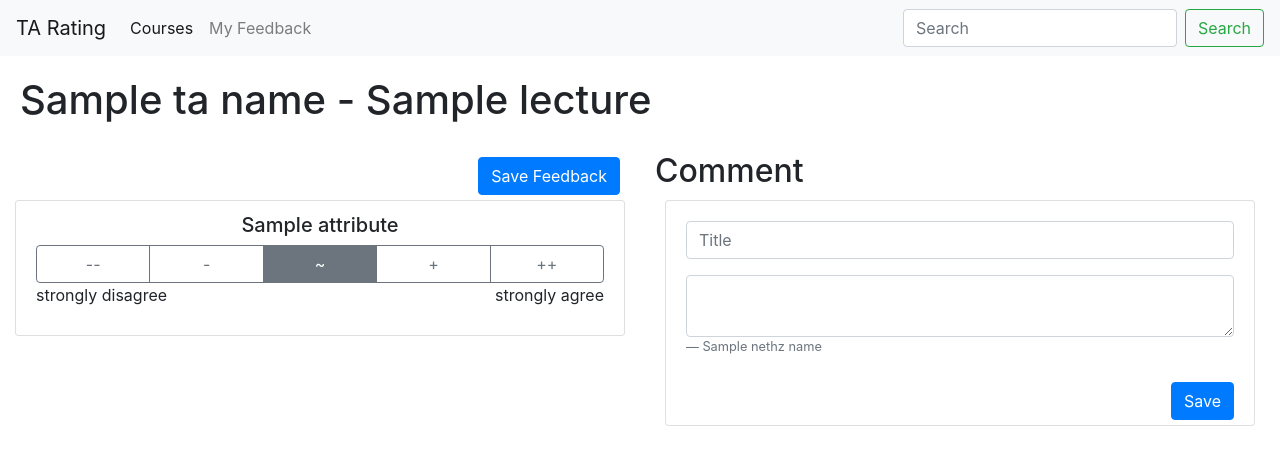
After one commit to lucidBrot/0xDEADBABE, a Flask app: template webserver/templates/main_profile_edit.html in a window 1280 px wide. The commit adds this page. Shown: the top 465 px of the page. Run offline with Flask 2, Linux system fonts and the light colour scheme; the template is opened without the code that fills it: most values are stand-ins (such as "Sample title", 1, 10 or a date in 2020); some libraries are stand-ins or nearby versions.

Commit message:
added template file for edit page

```diff
--- /dev/null
+++ b/webserver/templates/main_profile_edit.html
@@ -0,0 +1,207 @@
+<!DOCTYPE html>
+{#
+TA_name
+lecture
+attributes -> attribute.title
+nethzName
+#}
+<html>
+
+<head>
+    <script src="https://ajax.googleapis.com/ajax/libs/jquery/3.3.1/jquery.min.js"></script>
+    <script src="https://unpkg.com/popper.js/dist/umd/popper.min.js"></script>
+    <link rel="stylesheet" href="https://stackpath.bootstrapcdn.com/bootstrap/4.1.3/css/bootstrap.min.css"
+          integrity="sha384-MCw98/SFnGE8fJT3GXwEOngsV7Zt27NXFoaoApmYm81iuXoPkFOJwJ8ERdknLPMO" crossorigin="anonymous">
+    <script src="https://stackpath.bootstrapcdn.com/bootstrap/4.1.3/js/bootstrap.min.js"
+            integrity="sha384-ChfqqxuZUCnJSK3+MXmPNIyE6ZbWh2IMqE241rYiqJxyMiZ6OW/JmZQ5stwEULTy"
+            crossorigin="anonymous"></script>
+    <title>Courses
+    </title>
+
+    <script>
+
+        window.onload = function () {
+            if (window.jQuery) {
+                // jQuery is loaded
+                startWebsite();
+            } else {
+                // jQuery is not loaded
+                alert("jQuery doesn't Work");
+            }
+        }
+
+        function startWebsite() {
+            // With JQuery
+            $(function () {
+                $('[data-toggle="tooltip"]').tooltip()
+            });
+
+            $(function () {
+                $('[data-toggle="buttons"]').button()
+            });
+        }
+    </script>
+</head>
+
+<body>
+<nav class="navbar navbar-expand-lg navbar-light bg-light">
+    <a class="navbar-brand" href="#">TA Rating</a>
+    <button class="navbar-toggler" type="button" data-toggle="collapse" data-target="#navbarSupportedContent"
+            aria-controls="navbarSupportedContent" aria-expanded="false" aria-label="Toggle navigation">
+        <span class="navbar-toggler-icon"></span>
+    </button>
+
+    <div class="collapse navbar-collapse" id="navbarSupportedContent">
+        <ul class="navbar-nav mr-auto">
+            <li class="nav-item active">
+                <a class="nav-link" href="#">Courses<span class="sr-only">(current)</span></a>
+            </li>
+            <li class="nav-item">
+                <a class="nav-link" href="#">My Feedback</a>
+            </li>
+        </ul>
+
+        <form class="form-inline my-2 my-lg-0">
+            <input class="form-control mr-sm-2" type="search" placeholder="Search" aria-label="Search">
+            <button class="btn btn-outline-success my-2 my-sm-0" type="submit">Search</button>
+        </form>
+    </div>
+</nav>
+<!--
+<div id="course-card-deck" class="card-deck">"
+    <div class="card flex-row flex-wrap">
+        <div class="card-header border-0">
+            <img src="https://static.vis.ethz.ch/favicon/viscon/apple-touch-icon.png" alt="">
+        </div>
+        <div class="card-block px-2">
+            <h4 class="card-title">Title</h4>
+            <p class="card-text">Description</p>
+            <a href="#" class="btn btn-primary">BUTTON</a>
+        </div>
+        <div class="w-100"></div>
+    </div>
+</div>
+
+<div class="card w-75">
+    <div class="card-body">
+        <h5 class="card-title">Course Name</h5>
+        <p class="card-text">additional information</p>
+    </div>
+</div>
+        <div class="card w-75">
+            <div class="row no-gutters">
+                <div class="col-auto">
+                    <img src="https://static.vis.ethz.ch/favicon/viscon/apple-touch-icon.png" alt="" class="rounded">
+                </div>
+                <div class="col">
+                    <div class="card-block px-2">
+                        <h4 class="card-title">Title</h4>
+                        <p class="card-text">Description</p>
+                        <a href="#" class="btn btn-primary">BUTTON</a>
+                    </div>
+                </div>
+            </div>
+        </div>
+-->
+<script>
+<!-- Used for sending rating selection -->
+var EXERCISE_ID = {{ exercise_id }};
+
+function onRatingSelected(){
+	// send a list of tuples of (exercise_id, rating_title, rating_value)
+	// to '/submitRatings'
+    data = '['
+    $('div[class="testimonial"]').each(function(item,index){
+      data = data + '{"exercise_id" :'+ EXERCISE_ID +', "rating_title" : '+ currRatingTitle +', "rating_value" : '+ currRatingValue +' }';
+
+    });
+    data = data + '}]'
+    '[{"exercise_id" :'+ EXERCISE_ID +', "rating_title" : '+ currRatingTitle +', "rating_value" : '+ currRatingValue +' },{"name" : "Abhinandan", "age" : "20"}]';
+    fetch('/setCSV', {
+        method: 'POST',
+        body: jsonFile
+    }).then(function (response) {
+        //$(this).setAttribute()
+        return console.log(response.text());
+    })
+}
+</script>
+<p class="h1" style="padding: 20px"> {{ TA_name }} - {{ lecture }} </p>
+
+<div class="container-fluid">
+    <div class="row">
+        <div class="col-sm">
+
+            <h2>
+
+                <a href="#" class="btn btn-primary float-md-right" style="margin:5px">Save Feedback</a>
+            </h2>
+
+            <div class="card-rows">
+                <div class="card w-100">
+                    <ul class="list-group  list-group-flush">
+                      {% for attribute in attributes %}
+                        <li class="list-group-item">
+                            <h5 class="text-center">{{ attribute["title"] }}</h5>
+                                <div class="btn-group btn-group-toggle btn-group-justified d-flex" data-toggle="buttons" role="group"
+                                     aria-label="Basic example">
+                                    <label class="btn btn-outline-secondary w-100">
+                                        <input type="radio" name="options" id="option9" autocomplete="off"> --
+                                    </label>
+                                    <label class="btn btn-outline-secondary w-100">
+                                        <input class="w-20" type="radio" name="options" id="option2" autocomplete="off"> -
+                                    </label>
+                                    <label class="btn btn-outline-secondary active w-100">
+                                        <input class="w-20" type="radio" name="options" id="option3" autocomplete="off" checked> ~
+                                    </label>
+                                    <label class="btn btn-outline-secondary w-100">
+                                        <input class="w-20" type="radio" name="options" id="option4" autocomplete="off"> +
+                                    </label>
+                                    <label class="btn btn-outline-secondary w-100">
+                                        <input class="w-20" type="radio" name="options" id="option5" autocomplete="off"> ++
+                                    </label>
+                            </div>
+                            <div>
+                                <p class="float-left">strongly disagree</p>
+                                <p class="float-right">strongly agree</p>
+                            </div>
+
+
+                        </li>
+                        {% endfor %}
+                    </ul>
+                </div>
+            </div>
+
+        </div>
+        <div class="col-sm">
+            <h2>
+                Comment
+            </h2>
+            <div class="card-rows">
+                <div class="card" style="margin: 10px">
+                    <div class="card-body">
+                        <div class="input-group mb-3">
+                            <input type="text" class="form-control" placeholder="Title" aria-label="Username"
+                                   aria-describedby="basic-addon1">
+                        </div>
+                        <div class="input-group">
+                            <textarea class="form-control" aria-label="With textarea"></textarea>
+                        </div>
+                        <footer class="blockquote-footer">{{nethzName}}</footer>
+                    </div>
+                    <div class="container-fluid">
+                        <a href="#" class="btn btn-primary float-md-right" style="margin:5px">Save
+                        </a>
+                    </div>
+                </div>
+            </div>
+        </div>
+    </div>
+
+</div>
+
+
+</body>
+
+</html>
```
Also changed, not shown: webserver/templates/main_profile.html (+1 -12 lines), 1 other file.
